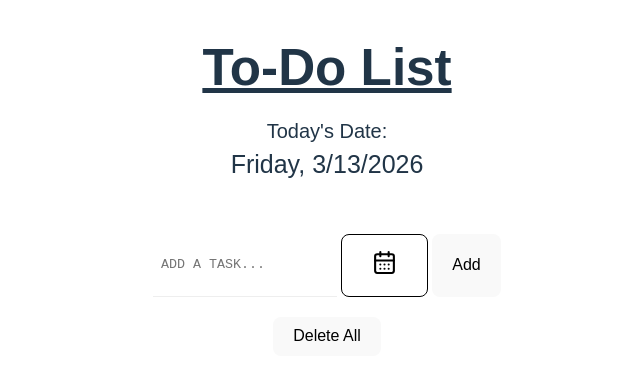
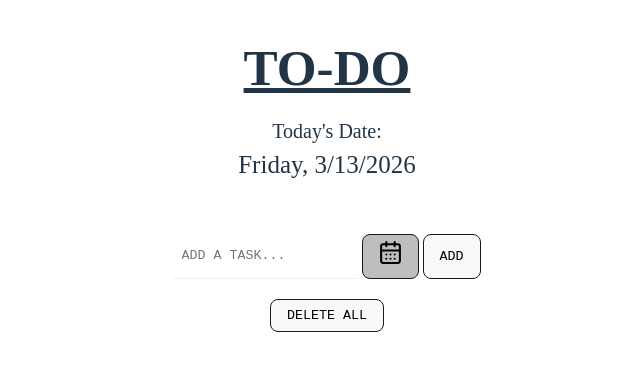
Before and after one commit to s-farlow/todo, a React (Vite) app: page / in a window 1280 px wide. Shown: the top 380 px of the page, without its empty margins (313-953 px from the left). Built offline with nearby package versions, Linux system fonts and the light colour scheme.

Commit message:
buttons, details, fonts

```diff
--- a/src/App.jsx
+++ b/src/App.jsx
@@ -7,7 +7,7 @@ import "react-datepicker/dist/react-datepicker-cssmodules.css";
 import { LuCalendarDays } from "react-icons/lu";
 
 const CustomDateInput = React.forwardRef(({ onClick }, ref) => (
-  <button onClick={onClick} ref={ref} style={{ background: "none", border: "1px solid black", cursor: "pointer", fontSize: 25 }}>
+  <button onClick={onClick} ref={ref} style={{ backgroundColor: "#35353552", cursor: "pointer", fontSize: 25, padding: "5px", paddingLeft: "15px", paddingRight:"15px" }}>
     <LuCalendarDays />
   </button>
 ));
@@ -79,11 +79,11 @@ export default function App() {
 
   return (
     <div style={{ maxWidth: 400, margin: "40px", fontFamily: "sans-serif" }}>
-      <h1 style={{textAlign: "center", textDecorationLine: "underline", marginBottom: "0px"}}>To-Do List</h1>
-      <p style={{textAlign: "center", fontSize: "20px", marginTop: "20px", marginBottom: "0px"}}>Today's Date:</p>
-      <p style={{textAlign: "center", fontSize: "25px", marginTop: "0px", marginBottom: "50px"}}>{formattedDayOfWeek}, {date.toLocaleDateString()}</p>
+      <h1 style={{textAlign: "center", textDecorationLine: "underline", marginBottom: "0px"}}>TO-DO</h1>
+      <p style={{textAlign: "center", fontSize: "20px", marginTop: "20px", marginBottom: "0px", fontFamily: "serif", font: "bold"}}>Today's Date:</p>
+      <p style={{textAlign: "center", fontSize: "25px", marginTop: "0px", marginBottom: "50px", fontFamily: "serif", font: "bold"}}>{formattedDayOfWeek}, {date.toLocaleDateString()}</p>
 
-      <div style={{ display: "flex", gap: 4 }}>
+      <div style={{ display: "flex", gap: 4, justifyContent: "center" }}>
         <input
           value={input}
           onChange={(e) => { setInput(e.target.value) }}
@@ -96,21 +96,21 @@ export default function App() {
           onChange={(date) => {setTaskDate(date)}}
           customInput={<CustomDateInput />}
         />
-        <button onClick={addTodo}>Add</button>
+        <button onClick={addTodo}>ADD</button>
       </div>
 
       {/* Button control */}
       <div style={{ display: "flex", margin: "20px", gap: 8, justifyContent: "center" }}>
-        <button onClick={() => { setTodos([]) }}>Delete All</button>
-        {completed.length > 0 && <button onClick={clearCompleted}>Clear Completed</button>}
+        <button onClick={() => { setTodos([]) }}>DELETE ALL</button>
+        {completed.length > 0 && <button onClick={clearCompleted}>CLEAR COMPLETED</button>}
       </div>
 
       {/* Create count for completed tasks. */}
-      <div style={{textAlign: "center", fontSize: 16, color: "white "}}>
-        <p> {completed.length} out of {todos.length} tasks completed.</p>
+      <div style={{textAlign: "right", fontSize: 14, fontFamily: "monospace", color: "white"}}>
+        <p> COMPLETED: {completed.length} / {todos.length}</p>
       </div>
 
-      <ul style={{ listStyle: "none", padding: 0, marginTop: 16 }}>
+      <ul style={{ listStyle: "none", fontFamily: "serif", padding: 0, marginTop: 16, justifyContent: "center" }}>
         {todos.map((todo, i) => {
           // strikethough completed todo
           if (todo.done) {
@@ -139,7 +139,7 @@ export default function App() {
                 {new Date(todo.dueDate).toLocaleDateString()}
               </span>}
             </span>
-            <button onClick={() => { deleteTodo(i) }}>Delete</button>
+            <button style={{ backgroundColor: "#47474752"}} onClick={() => { deleteTodo(i) }}>DELETE</button>
           </li>
         })}
       </ul>
--- a/src/index.css
+++ b/src/index.css
@@ -22,6 +22,18 @@ a:hover {
   color: #535bf2;
 }
 
+li {
+  background-color: transparent;
+  color: #eeeeee;
+  outline: none;
+  outline-style: none;
+  border-top: none;
+  border-left: none;
+  border-right: none;
+  border-bottom: solid #88888852 1.5px;
+  padding: 3px 10px;
+  font: bold;
+}
 body {
   margin: 0;
   display: flex;
@@ -33,6 +45,8 @@ body {
 h1 {
   font-size: 3.2em;
   line-height: 1.1;
+  font: bold;
+  font-family: serif;
 }
 
 input {
@@ -44,22 +58,30 @@ input {
   border-left: none;
   border-right: none;
   border-bottom: solid #eeeeee 1px;
-    padding: 3px 10px;
   font: bold;
   font-family: monospace;
-    font-size: 14;
+  font-size: 16;
+  padding: 3px 10px;
+}
+
+input:hover {
+  border-color: #646cff;
+}
+
+input:focus{
+  font-size: 16;
 }
 
 button {
   border-radius: 8px;
-  border: 1px solid transparent;
+  border: 1.75px solid #1a1a1a;
   padding: 0.6em 1.2em;
-  font-size: 1em;
-  font-weight: 500;
-  font-family: inherit;
+  font: bold;
+  font-family: monospace;
+  font-size: 14;
   background-color: #1a1a1a;
   cursor: pointer;
-  transition: border-color 0.25s;
+  transition: border-color 0.32s;
 }
 button:hover {
   border-color: #646cff;
```
Lines whose indentation alone changed are shown as unchanged.
